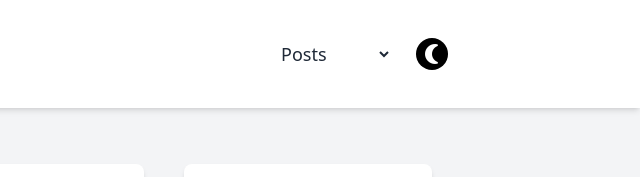
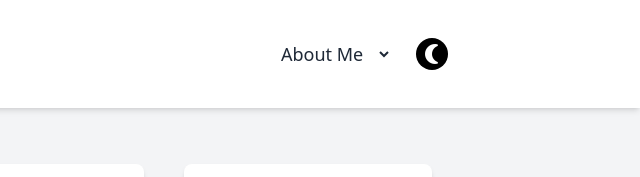
Before and after one commit to luddekn/luddekn.github.io, a website: page about-me.html in a window 1280 px wide. Shown: the top 177 px of the page, 640-1280 px from the left. Drawn offline with Linux system fonts and the light colour scheme.

Commit message:
Update about-me.html

```diff
--- a/about-me.html
+++ b/about-me.html
@@ -24,8 +24,8 @@
 							class="transition-background duration-200 ease-linear block w-full bg-white border border-transparent rounded-md text-lg text-gray-700 focus:ring-blue-500 focus:border-blue-500 appearance-none dark:bg-gray-800 dark:focus:border-red-500"
 							onchange="location = this.value;"
 						>
-							<option value="" disabled selected class="text-black">Posts</option>
-							<option value="./about-me.html" class="text-black">About Me</option>
+							<option value="./index.html" class="text-black">Posts</option>
+							<option value="" disabled selected class="text-black">About Me</option>
 							<option value="./projects.html" class="text-black">Projects</option>
 							<option value="./certificates.html" class="text-black">Certificates</option>
 						</select>
```
